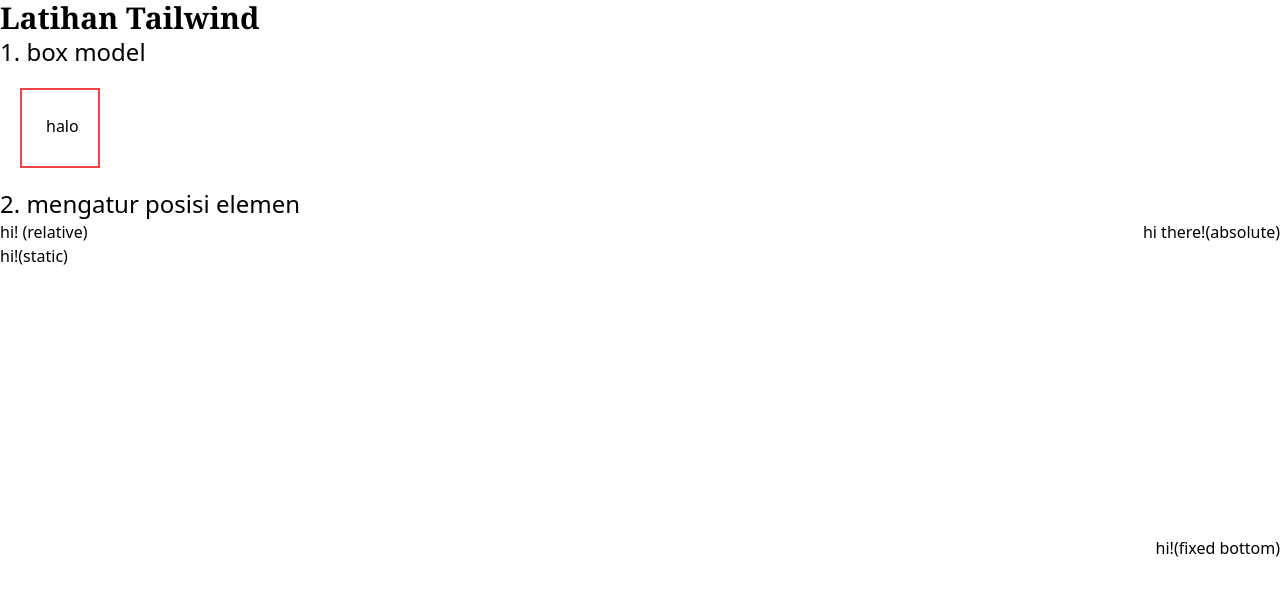
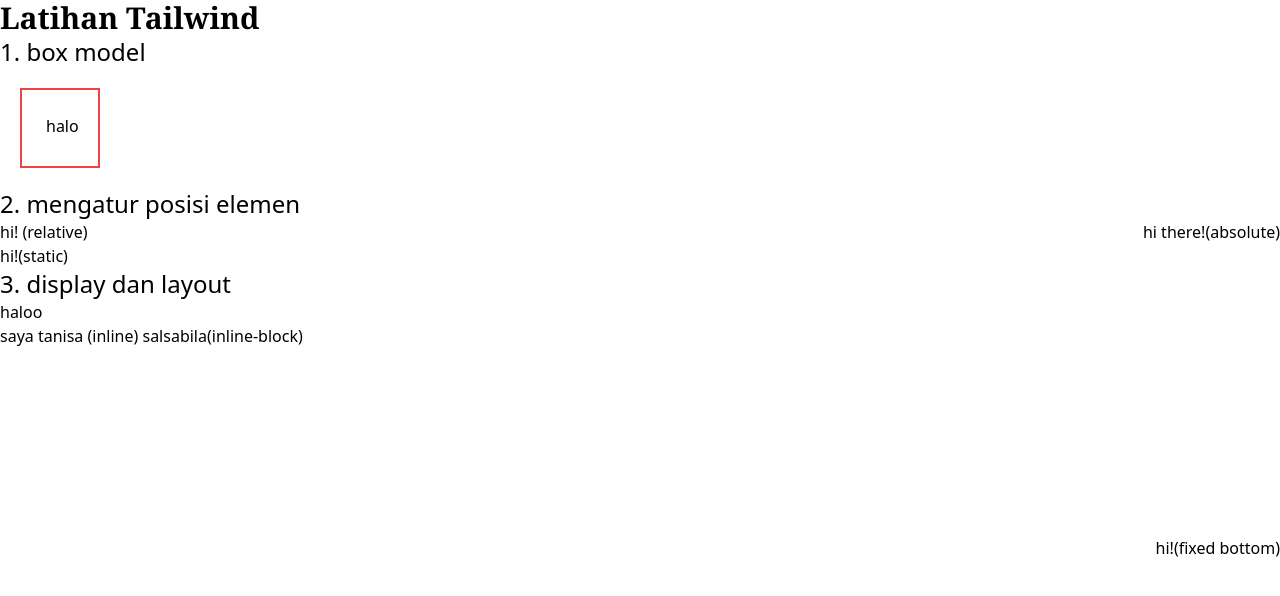
Before and after one commit to Tanisasalsabila/1124160198-tailwind, a website: page index.html in a window 1280 px wide. Drawn offline with nearby package versions, Linux system fonts and the light colour scheme.

Commit message:
display dan layout

```diff
--- a/index.html
+++ b/index.html
@@ -15,5 +15,11 @@
     <div class="relative">hi! (relative)</div>
     <div class="fixed bottom-60 right-0">hi!(fixed bottom)</div>
     <div class="static">hi!(static)</div>
+    <div class="font-light text-2xl top-100">3. display dan layout</div>
+    <div class="block">haloo</div>
+    <span class="inline">saya tanisa (inline)</span>
+    <div class="inline-block">salsabila(inline-block)</div>
+    <div class="hidden">sedang kuliah di global institute</div>
+
 </body>
 </html>
```
